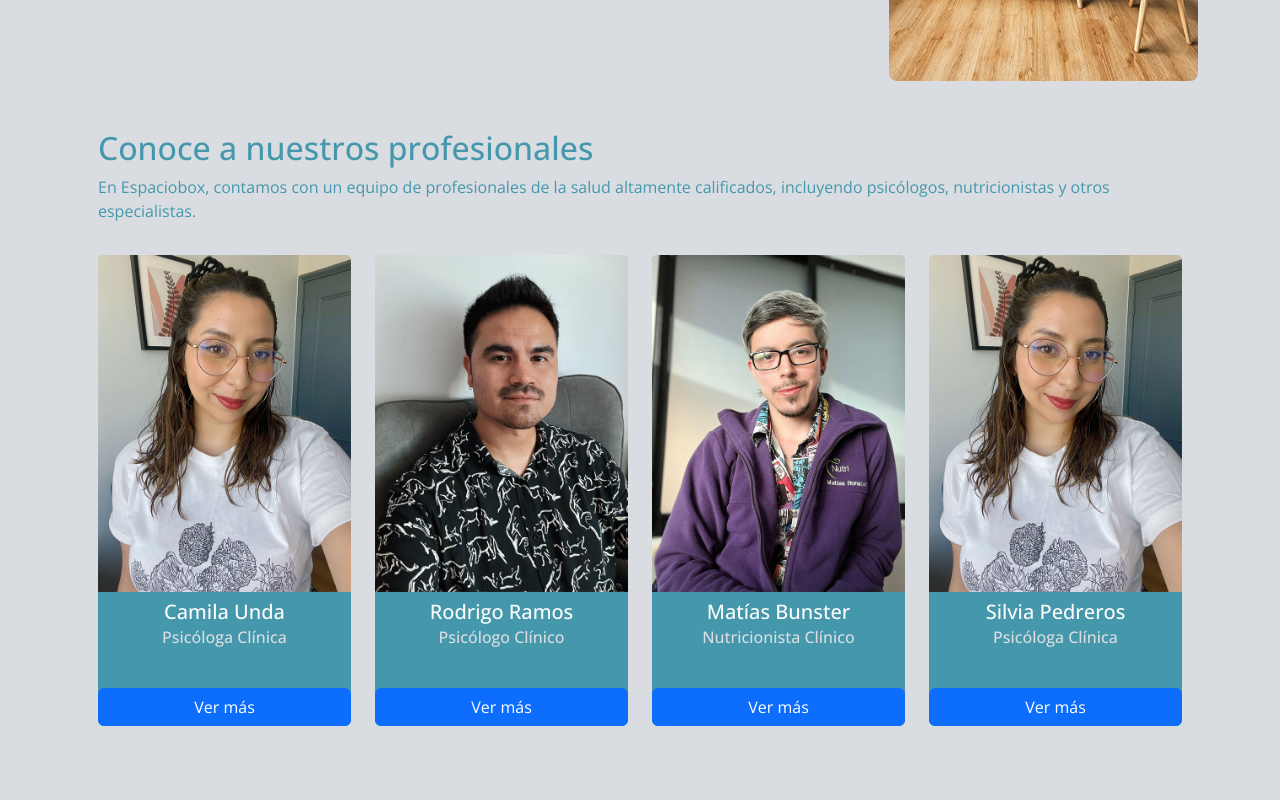
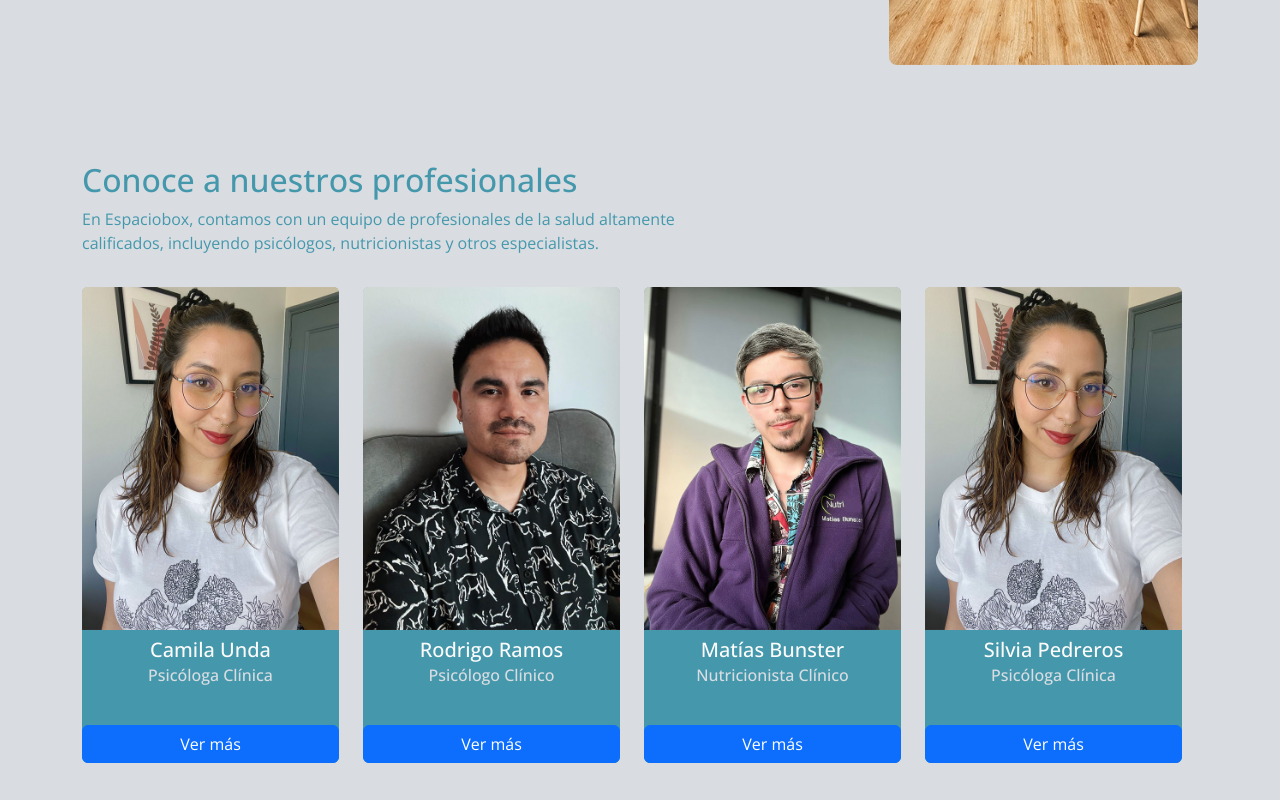
Before and after one commit to ssalinascalibar/espacio-box-noLogin, a React (Vite) app: page / in a window 1280 px wide. Shown: the part 1700-2500 px from the top of the page. Built offline with nearby package versions, Linux system fonts and the light colour scheme.

Commit message:
mod margin and padding home sections

```diff
--- a/src/features/home/Home.jsx
+++ b/src/features/home/Home.jsx
@@ -1,9 +1,9 @@
-import Container from 'react-bootstrap/Container';
-import InfoCards from './InfoCards';
-import FeatureSection from './FeatureSection';
-import ProfessionalCards from '../../shared/components/cards/ProfessionalCards';
-import VideoSection from './VideoSection';
-import { ReserveBtn } from '../../shared/components/buttons/Buttons';
+import Container from "react-bootstrap/Container";
+import InfoCards from "./InfoCards";
+import FeatureSection from "./FeatureSection";
+import ProfessionalCards from "../../shared/components/cards/ProfessionalCards";
+import VideoSection from "./VideoSection";
+import { ReserveBtn } from "../../shared/components/buttons/Buttons";
 import "./home.css";
 
 export default function Home() {
@@ -16,9 +16,9 @@ export default function Home() {
               <h1>EspacioBox</h1>
               <h2>solución en arriendo de espacios</h2>
               <p>
-              En EspacioBox buscamos ser más que un espacio donde atender a sus
-              pacientes con comodidad sino también construir una comunidad de
-              profesionales que puedan apoyarse entre sí.{" "}
+                En EspacioBox buscamos ser más que un espacio donde atender a
+                sus pacientes con comodidad sino también construir una comunidad
+                de profesionales que puedan apoyarse entre sí.{" "}
               </p>
               <ReserveBtn />
             </div>
@@ -34,7 +34,7 @@ export default function Home() {
             <FeatureSection />
           </Container>
         </section>
-        <section>
+        <section className="style-boxes">
           <Container>
             <ProfessionalCards />
           </Container>
@@ -47,4 +47,4 @@ export default function Home() {
       </main>
     </>
   );
-};
+}
--- a/src/features/home/home.css
+++ b/src/features/home/home.css
@@ -44,7 +44,7 @@
 
 .style-boxes{
     padding: 1rem;
-    margin: 2rem 0;
+    margin: 1rem 0 4rem 0;
 }
 
 /* Media query para desktop (pantallas desde 992px) */
--- a/src/shared/components/cards/ProfessionalCards.jsx
+++ b/src/shared/components/cards/ProfessionalCards.jsx
@@ -29,8 +29,10 @@ export default function ProfessionalCards() {
 
   return (
     <>
-    <h2 className="px-3">Conoce a nuestros profesionales</h2>
-    <p className="px-3">En Espaciobox, contamos con un equipo de profesionales de la salud altamente calificados, incluyendo psicólogos, nutricionistas y otros especialistas.</p>
+    <div className="professional-title">
+    <h2>Conoce a nuestros profesionales</h2>
+    <p>En Espaciobox, contamos con un equipo de profesionales de la salud altamente calificados, incluyendo psicólogos, nutricionistas y otros especialistas.</p>
+    </div>
     <div className="scroll-container-professionals">
       <Row>
         {professionalCards.map((card) => (
--- a/src/shared/components/cards/professionalCards.css
+++ b/src/shared/components/cards/professionalCards.css
@@ -1,9 +1,13 @@
+/* .professional-title {
+  padding: 0 1rem 0 1rem;
+} */
+
 .scroll-container-professionals {
     overflow-x: auto;
     /* white-space: nowrap; */
     white-space: normal;
-    padding: 1rem;
-    margin:  1rem 0 4rem 0;
+    padding: 1rem 1rem 1rem 0;
+    margin:  1rem 0 0 0;
     border-radius: 8px;
   }
 
@@ -51,4 +55,13 @@
     padding: 0.5rem 2rem 1rem 2rem;
   }
 
+  .scroll-container-professionals {
+    padding: 1rem 1rem 1rem 0;
+
+  }
+
+  .professional-title {
+    width: 60%;
+  }
+
 }
```
Lines whose indentation alone changed are shown as unchanged.
